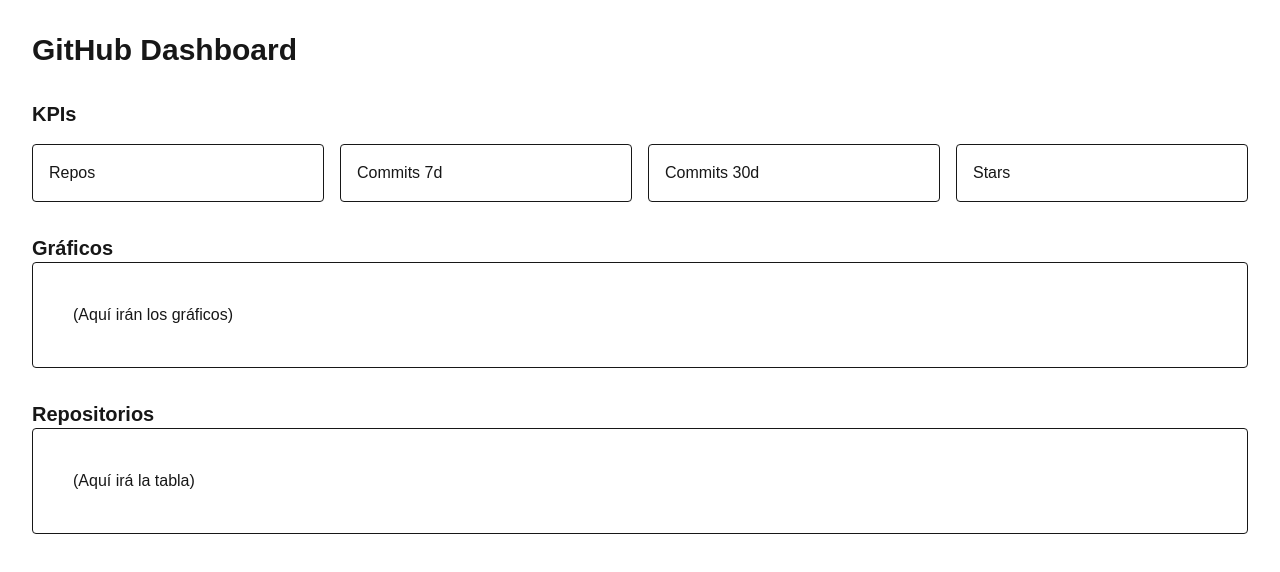
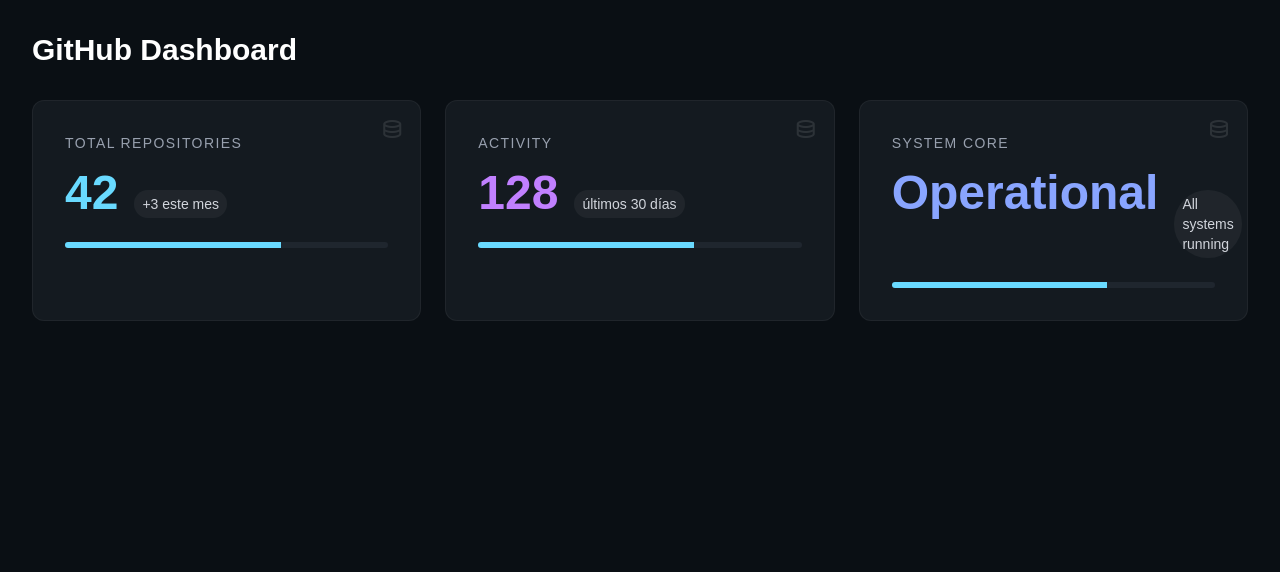
Before and after one commit to viperold/my-github-dashboard, a Next.js app: page /dashboard in a window 1280 px wide. Shown: the top 572 px of the page. Built offline with nearby package versions, Linux system fonts and the light colour scheme.

Commit message:
visualizacion de KPIs integrada

```diff
--- a/app/dashboard/page.tsx
+++ b/app/dashboard/page.tsx
@@ -1,30 +1,31 @@
+import KpiCard from "@/components/dashboard/KpiCard";
+
 export default function DashboardPage() {
   return (
-    <main className="p-8 space-y-8">
+    <main className="p-8 space-y-8 bg-[#0a0f14] min-h-screen text-white">
       <h1 className="text-3xl font-bold">GitHub Dashboard</h1>
 
-      <section>
-        <h2 className="text-xl font-semibold">KPIs</h2>
-        <div className="grid grid-cols-4 gap-4 mt-4">
-          <div className="p-4 border rounded">Repos</div>
-          <div className="p-4 border rounded">Commits 7d</div>
-          <div className="p-4 border rounded">Commits 30d</div>
-          <div className="p-4 border rounded">Stars</div>
-        </div>
-      </section>
+      <section className="grid grid-cols-1 md:grid-cols-3 gap-6">
+        <KpiCard
+          title="Total Repositories"
+          value={42}
+          subtitle="+3 este mes"
+          variant="primary"
+        />
 
-      <section>
-        <h2 className="text-xl font-semibold">Gráficos</h2>
-        <div className="p-10 border rounded">
-          (Aquí irán los gráficos)
-        </div>
-      </section>
+        <KpiCard
+          title="Activity"
+          value={128}
+          subtitle="últimos 30 días"
+          variant="secondary"
+        />
 
-      <section>
-        <h2 className="text-xl font-semibold">Repositorios</h2>
-        <div className="p-10 border rounded">
-          (Aquí irá la tabla)
-        </div>
+        <KpiCard
+          title="System Core"
+          value="Operational"
+          subtitle="All systems running"
+          variant="tertiary"
+        />
       </section>
     </main>
   );
--- a/app/layout.tsx
+++ b/app/layout.tsx
@@ -13,21 +13,30 @@
 });
 
 export const metadata: Metadata = {
-  title: "Create Next App",
-  description: "Generated by create next app",
+  title: "GitHub Dashboard",
+  description: "Developer metrics dashboard",
 };
 
 export default function RootLayout({
   children,
-}: Readonly<{
+}: {
   children: React.ReactNode;
-}>) {
+}) {
   return (
     <html
       lang="en"
       className={`${geistSans.variable} ${geistMono.variable} h-full antialiased`}
     >
-      <body className="min-h-full flex flex-col">{children}</body>
+      <head>
+        <link
+          href="https://fonts.googleapis.com/css2?family=Material+Symbols+Outlined"
+          rel="stylesheet"
+        />
+      </head>
+
+      <body className="min-h-full flex flex-col bg-[#0a0f14] text-white">
+        {children}
+      </body>
     </html>
   );
 }
--- /dev/null
+++ b/components/dashboard/KpiCard.tsx
@@ -0,0 +1,54 @@
+type KpiCardProps = {
+  title: string;
+  value: string | number;
+  subtitle?: string;
+  variant?: "primary" | "secondary" | "tertiary";
+};
+
+export default function KpiCard({
+  title,
+  value,
+  subtitle,
+  variant = "primary",
+}: KpiCardProps) {
+  const colorMap = {
+    primary: "text-[#69daff]",
+    secondary: "text-[#c180ff]",
+    tertiary: "text-[#89a5ff]",
+  };
+
+  return (
+    <div className="bg-[#141a20] p-8 rounded-xl border border-white/5 relative overflow-hidden group">
+
+      {/* Icon background */}
+      <div className="absolute top-0 right-0 p-4 opacity-10 group-hover:opacity-20 transition-opacity">
+        <span className="material-symbols-outlined text-6xl">
+          database
+        </span>
+      </div>
+
+      {/* Title */}
+      <h3 className="text-gray-400 text-sm uppercase tracking-widest mb-4">
+        {title}
+      </h3>
+
+      {/* Value */}
+      <div className="flex items-baseline gap-4">
+        <span className={`text-5xl font-bold ${colorMap[variant]}`}>
+          {value}
+        </span>
+
+        {subtitle && (
+          <span className="text-sm px-2 py-1 bg-white/5 rounded-full text-gray-300">
+            {subtitle}
+          </span>
+        )}
+      </div>
+
+      {/* Progress bar decorativa */}
+      <div className="mt-6 w-full h-1.5 bg-[#1f262e] rounded-full overflow-hidden">
+        <div className="h-full bg-[#69daff] w-2/3"></div>
+      </div>
+    </div>
+  );
+}
```
